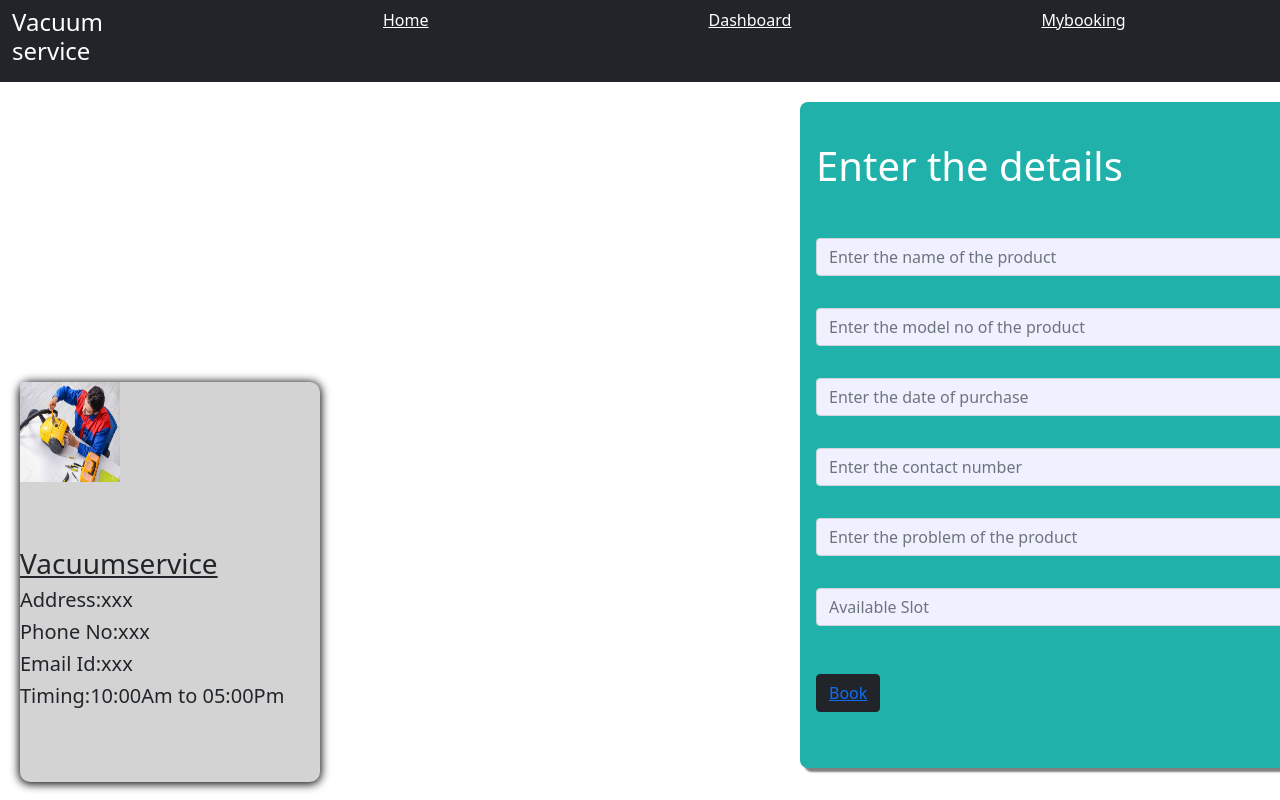
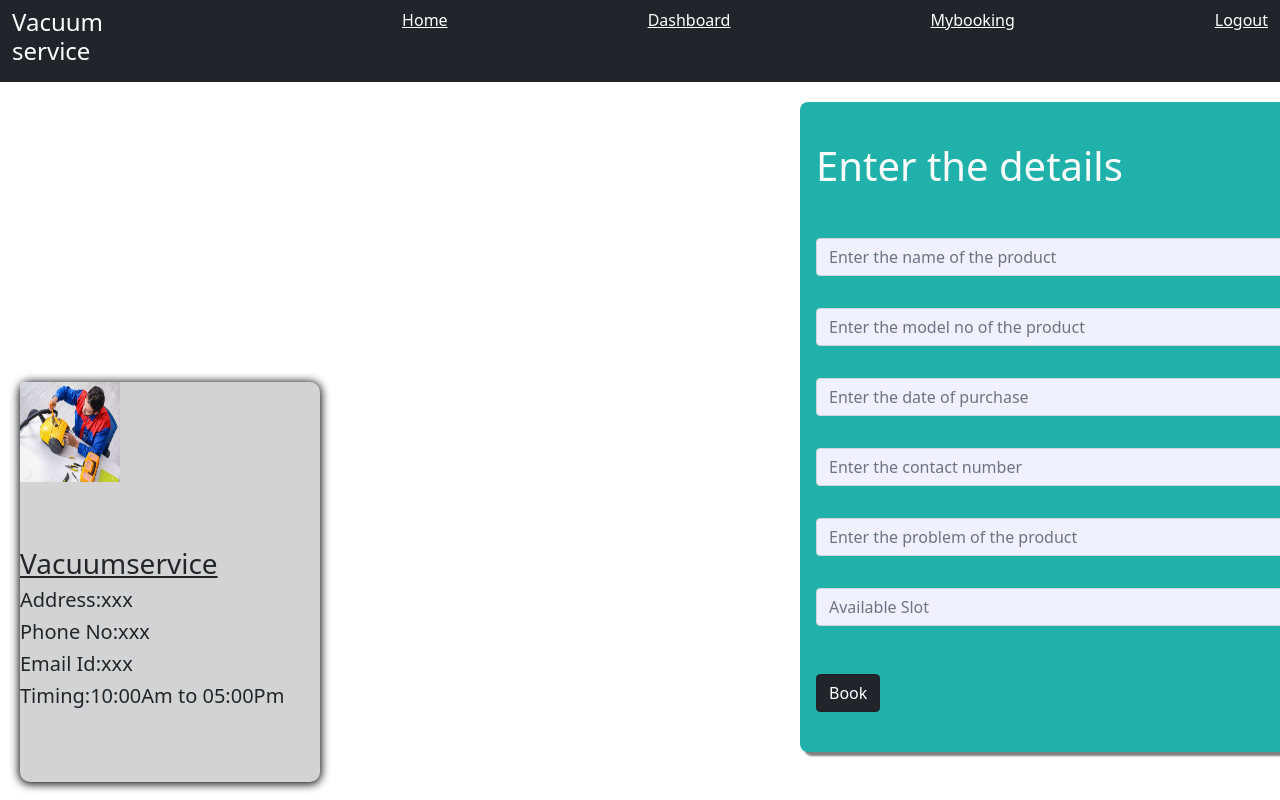
Before and after one commit to iamneo-production/ba964849-2c32-4910-a202-18c63fd34091, a React (Create React App) app in the folder reactapp/: page /dashboard in a window 1280 px wide. Shown: the top 800 px of the page. Built offline with nearby package versions, Linux system fonts and the light colour scheme.

Commit message:
userdashboard

```diff
--- a/reactapp/src/components/UserDashBoard/UserDashBoard.js
+++ b/reactapp/src/components/UserDashBoard/UserDashBoard.js
@@ -2,25 +2,39 @@ import React from "react";
 import { Formik, Form } from 'formik';
 import { TextField } from "./TextField";
 import * as Yup from 'yup';
-import {Link} from 'react-router-dom';
+import {useNavigate} from 'react-router-dom';
 import axios from "axios";
 import Navba from '../UserNavbar/UserNavbar';
 import styles from '../UserDashBoard/UserDashBoard.module.css';
 import img from "../../assets/vacuumservice.jpg";
 function Dashboard(props) {
-
+    const navigate=useNavigate();
     const validate = Yup.object({
         name: Yup.string().max(25, 'Must be 15 characters or less')
             .required('Required')
             .min(10,'Minimum 10 characters' ),
         model:Yup.string().max(15,'Maximum 15 character')
              .required('Required')
-             .min(15,'Minimum 15 characters'),
+             .min(10,'Minimum 15 characters'),
         date:Yup.date().required('Required'),
         number: Yup.string().required('Required').matches("^[0-9]{10}$", 'Phone number is not valid'),
         problem: Yup.string().max(100, 'Must be 100 characters or less').required('Required'),
 
     });
+    async function handleOnSubmit(val){
+        try{
+          const res = await axios({
+            method:'post',
+            url:'http://localhost:9090/user/dashboard',
+            data:val
+          });
+          alert("Booked Successfully");
+          navigate('/Mybooking');
+        }catch(error){
+          console.log(error);
+          alert('Booking Failed');
+        }
+      }
 
     return (
         <div>
@@ -52,6 +66,10 @@ function Dashboard(props) {
                 description:'',
             }}
             validationSchema={validate}
+          onSubmit={(values,{resetForm}) => {
+            handleOnSubmit(values);
+            resetForm({values:''});
+          }}
 
 
         >
@@ -70,7 +88,7 @@ function Dashboard(props) {
                         <TextField  placeholder="Available Slot" name="description" type="textarea" />
                         <br></br>
 
-                        <p className="btn btn-dark mt-3" id="bookButton"> <Link to="/myBooking">Book</Link></p>
+                        <button className="btn btn-dark mt-3" id="bookButton" type="submit">Book </button>
                     </Form>
                     <br />
                 </div>
--- a/reactapp/src/components/UserNavbar/UserNavbar.js
+++ b/reactapp/src/components/UserNavbar/UserNavbar.js
@@ -1,4 +1,4 @@
-import { BrowserRouter, Link } from "react-router-dom";
+import {  Link } from "react-router-dom";
 const Navbar = () => {
     return (
       <div>
@@ -7,16 +7,16 @@ const Navbar = () => {
          <div class="container-fluid">
              <ul class="navbar-nav">
              <li>
-                 <h4 style={{marginRight:"280px",color: "white" }} >Vacuum service</h4>
+                 <h4 style={{marginRight:"220px",color: "white" }} >Vacuum service</h4>
                  </li>
                  <li class="nav-item">
-                 <Link id='HomeButton'style={{marginRight:"280px",color: "white"}}to="/">Home</Link>
+                 <Link id='HomeButton'style={{marginRight:"200px",color: "white"}}to="/">Home</Link>
                  </li>
                  <li class="nav-item">
-                 <Link id='DashBoardButton'style={{marginRight:"250px",color: "white"}}to="/dashboard">Dashboard</Link>
+                 <Link id='DashBoardButton'style={{marginRight:"200px",color: "white"}}to="/dashboard">Dashboard</Link>
                  </li>
                  <li class="nav-item">
-                 <Link id='myBookingButton'style={{marginRight:"250px",color: "white"}}to="/mybooking">Mybooking</Link>
+                 <Link id='myBookingButton'style={{marginRight:"200px",color: "white"}}to="/mybooking">Mybooking</Link>
                  </li>
                  <li class="nav-item">
                  <Link id='Logout' style={{color: "white"}}to="/">Logout</Link>
```
Also changed, not shown: 1 other file (tests, documents, lock files or other folders).
